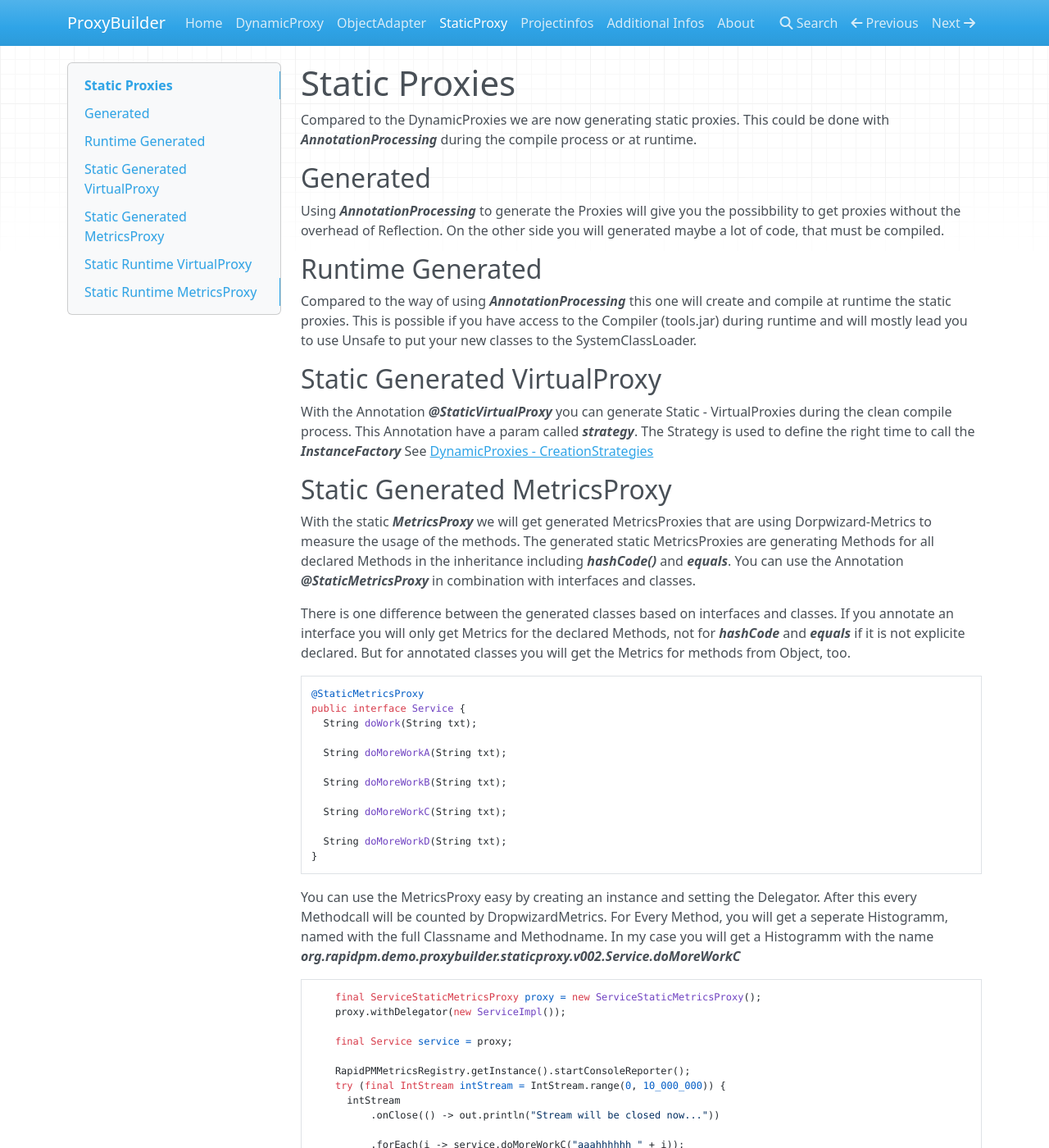
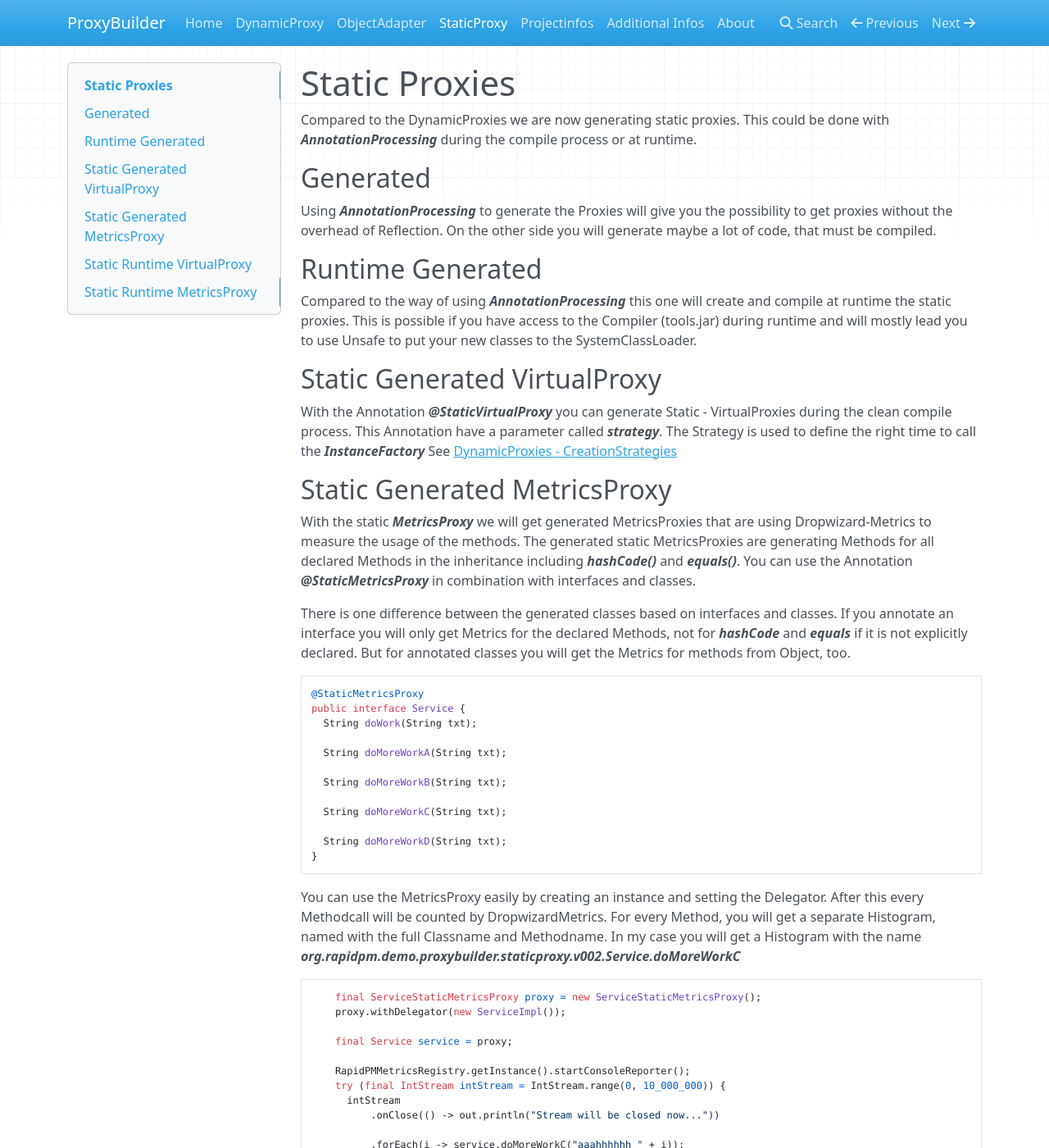
Before and after one commit to Java-Archive/ProxyBuilder.github.io, an MkDocs documentation site: the page built from docs/staticproxy/index.md, in a window 1280 px wide and 1400 px high. Shown: the whole window at 82% size. Built offline with MkDocs 1.6.1, drawn with Linux system fonts in a browser that asks for light colours; nearby versions of some CDN libraries; old or Windows-style settings are respelled for this version of MkDocs.

Commit message:
Fix typos

````diff
--- a/docs/staticproxy/index.md
+++ b/docs/staticproxy/index.md
@@ -3,23 +3,23 @@ Compared to the DynamicProxies we are now generating static proxies. This could
 ***AnnotationProcessing*** during the compile process or at runtime.
 
 ## Generated
-Using ***AnnotationProcessing*** to generate the Proxies will give you the possibbility to get
-proxies without the overhead of Reflection. On the other side you will generated maybe a lot of code, that must be compiled.
+Using ***AnnotationProcessing*** to generate the Proxies will give you the possibility to get
+proxies without the overhead of Reflection. On the other side you will generate maybe a lot of code, that must be compiled.
 
 ## Runtime Generated
 Compared to the way of using ***AnnotationProcessing*** this one will create and compile at runtime the static proxies. This
 is possible if you have access to the Compiler (tools.jar) during runtime and will mostly lead you to use Unsafe to put your new classes to the SystemClassLoader.
 
 ## Static Generated VirtualProxy
-With the Annotation ***@StaticVirtualProxy*** you can generate Static - VirtualProxies during the clean compile process. This Annotation have a param called ***strategy***. The Strategy is used to define the right time to call the ***InstanceFactory***
+With the Annotation ***@StaticVirtualProxy*** you can generate Static - VirtualProxies during the clean compile process. This Annotation have a parameter called ***strategy***. The Strategy is used to define the right time to call the ***InstanceFactory***
 See [DynamicProxies - CreationStrategies](/dynamicproxy/#creationstrategies)
 
 
 ## Static Generated MetricsProxy
-With the static ***MetricsProxy*** we will get generated MetricsProxies that are using Dorpwizard-Metrics to measure the
-usage of the methods. The generated static MetricsProxies are generating Methods for all declared Methods in the inheritance including ***hashCode()*** and ***equals***. You can use the Annotation  ***@StaticMetricsProxy*** in combination with interfaces and classes.
+With the static ***MetricsProxy*** we will get generated MetricsProxies that are using Dropwizard-Metrics to measure the
+usage of the methods. The generated static MetricsProxies are generating Methods for all declared Methods in the inheritance including ***hashCode()*** and ***equals()***. You can use the Annotation  ***@StaticMetricsProxy*** in combination with interfaces and classes.
 
-There is one difference between the generated classes based on interfaces and classes. If you annotate an interface you will only get Metrics for the declared Methods, not for ***hashCode*** and ***equals*** if it is not explicite declared. But for annotated classes you will get the Metrics for methods from Object, too.
+There is one difference between the generated classes based on interfaces and classes. If you annotate an interface you will only get Metrics for the declared Methods, not for ***hashCode*** and ***equals*** if it is not explicitly declared. But for annotated classes you will get the Metrics for methods from Object, too.
 
 ```java
 @StaticMetricsProxy
@@ -36,8 +36,8 @@ public interface Service {
 }
 ```
 
-You can use the MetricsProxy easy by creating an instance and setting the Delegator. After this
-every Methodcall will be counted by DropwizardMetrics. For Every Method, you will get a seperate Histogramm, named with the full Classname and Methodname. In my case you will get a Histogramm with the name
+You can use the MetricsProxy easily by creating an instance and setting the Delegator. After this
+every Methodcall will be counted by DropwizardMetrics. For every Method, you will get a separate Histogram, named with the full Classname and Methodname. In my case you will get a Histogram with the name
 ***org.rapidpm.demo.proxybuilder.staticproxy.v002.Service.doMoreWorkC***
 
 
````
Also changed, not shown: docs/dynamicproxy/index.md (+11 -12 lines), docs/index.md (+4 -4 lines), docs/objectadapter/index.md (+8 -9 lines), docs/projectinfos/index.md (+3 -3 lines).
